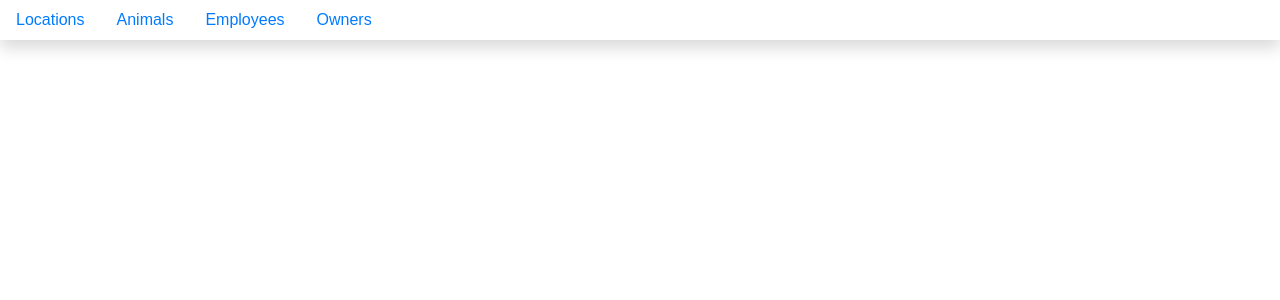
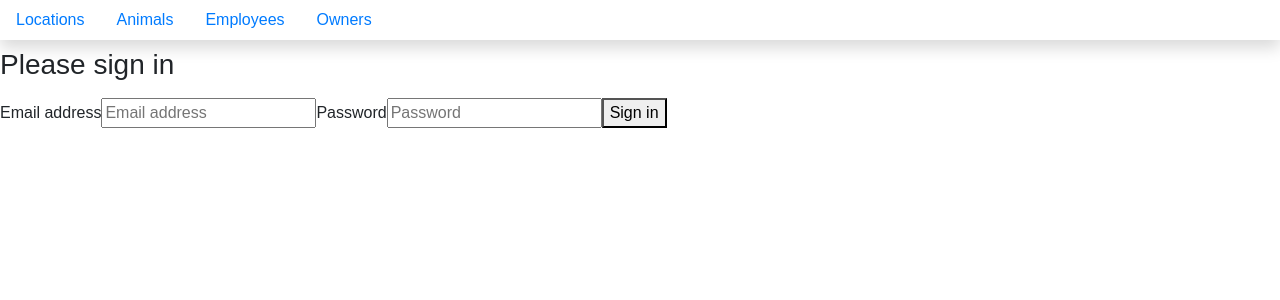
Before and after one commit to taylorlgulley/First-React-Practice, a React (Create React App) app: page /login in a window 1280 px wide. Shown: the top 300 px of the page. Built offline with nearby package versions, Linux system fonts and the light colour scheme; no server answers.

Commit message:
got the login working

```diff
--- a/src/Components/ApplicationViews.js
+++ b/src/Components/ApplicationViews.js
@@ -1,5 +1,6 @@
-import { Route } from 'react-router-dom'
+import { Route, Redirect } from "react-router-dom"
 import React, { Component } from "react"
+import Login from './login/Login'
 import AnimalList from './animals/AnimalList'
 import AnimalDetail from './animals/AnimalDetail'
 import AnimalForm from './animals/AnimalForm'
@@ -17,6 +18,9 @@
 
 
 export default class ApplicationViews extends Component {
+
+    // Check if credentials are in local storage
+    isAuthenticated = () => localStorage.getItem("credentials") !== null
 
     state = {
         employees: [],
@@ -94,11 +98,21 @@
     render() {
         return (
             <React.Fragment>
-                <Route exact path="/" render={(props) => {
+                <Route path="/login" component={Login} />
+                <Route exact path="/" component={Login} />
+                <Route exact path="/locations" render={(props) => {
+                    if (this.isAuthenticated()) {
                         return <LocationList locations={this.state.locations} />
+                    } else {
+                        return <Redirect to="/login" />
+                    }
                 }} />
                 <Route exact path="/animals" render={(props) => {
+                    if (this.isAuthenticated()) {
                         return <AnimalList {...props} deleteAnimal={this.deleteAnimal} animals={this.state.animals} />
+                    } else {
+                        return <Redirect to="/login" />
+                    }
                 }} />
                 <Route exact path="/animals/new" render={(props) => {
                     return <AnimalForm {...props} addAnimal={this.addAnimal} employees={this.state.employees} />
@@ -107,7 +121,11 @@
                     return <AnimalDetail {...props} editAnimal={this.editAnimal} deleteAnimal={this.deleteAnimal} animals={this.state.animals} employees={this.state.employees} />
                 }} />
                 <Route exact path="/employees" render={(props) => {
+                    if (this.isAuthenticated()) {
                         return <EmployeeList {...props} fireEmployee={this.fireEmployee} employees={this.state.employees} />
+                    } else {
+                        return <Redirect to="/login" />
+                    }
                 }} />
                 <Route exact path="/employees/new" render={(props) => {
                     return <EmployeeForm {...props} addEmployee={this.addEmployee} />
@@ -116,7 +134,11 @@
                     return <EmployeeDetail {...props} fireEmployee={this.fireEmployee} employees={this.state.employees} />
                 }} />
                 <Route exact path="/owners" render={(props) => {
+                    if (this.isAuthenticated()) {
                         return <OwnersList {...props} ownerLeft={this.ownerLeft} owners={this.state.owners} />
+                    } else {
+                        return <Redirect to="/login" />
+                    }
                 }} />
                 <Route exact path="/owners/new" render={(props) => {
                     return <OwnerForm {...props} addOwner={this.addOwner} />
--- /dev/null
+++ b/src/Components/login/Login.css
@@ -0,0 +1,3 @@
+.login {
+    margin-top: 3em;
+}
--- /dev/null
+++ b/src/Components/login/Login.js
@@ -0,0 +1,61 @@
+import React, { Component } from "react"
+import "./Login.css"
+
+
+export default class Login extends Component {
+
+    // Set initial state
+    state = {
+        email: "",
+        password: ""
+    }
+
+    // Update state whenever an input field is edited
+    handleFieldChange = (evt) => {
+        const stateToChange = {}
+        stateToChange[evt.target.id] = evt.target.value
+        this.setState(stateToChange)
+    }
+
+    // Simplistic handler for login submit
+    handleLogin = (e) => {
+        e.preventDefault()
+
+        /*
+            For now, just store the email and password that
+            the customer enters into local storage.
+        */
+        localStorage.setItem(
+            "credentials",
+            JSON.stringify({
+                email: this.state.email,
+                password: this.state.password
+            })
+        )
+    }
+
+    render() {
+        return (
+            <form onSubmit={this.handleLogin} className="login">
+                <h1 className="h3 mb-3 font-weight-normal">Please sign in</h1>
+                <label htmlFor="inputEmail">
+                    Email address
+                </label>
+                <input onChange={this.handleFieldChange} type="email"
+                       id="email"
+                       placeholder="Email address"
+                       required="" autoFocus="" />
+                <label htmlFor="inputPassword">
+                    Password
+                </label>
+                <input onChange={this.handleFieldChange} type="password"
+                       id="password"
+                       placeholder="Password"
+                       required="" />
+                <button type="submit">
+                    Sign in
+                </button>
+            </form>
+        )
+    }
+}
--- a/src/Components/nav/NavBar.js
+++ b/src/Components/nav/NavBar.js
@@ -9,7 +9,7 @@
             <nav className="navbar navbar-light fixed-top light-blue flex-md-nowrap p-0 shadow">
                 <ul className="nav nav-pills">
                     <li className="nav-item">
-                        <Link className="nav-link" to="/">Locations</Link>
+                        <Link className="nav-link" to="/locations">Locations</Link>
                     </li>
                     <li className="nav-item">
                         <Link className="nav-link" to="/animals">Animals</Link>
```
Lines whose indentation alone changed are shown as unchanged.
